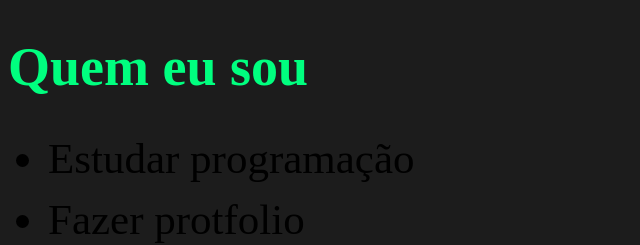
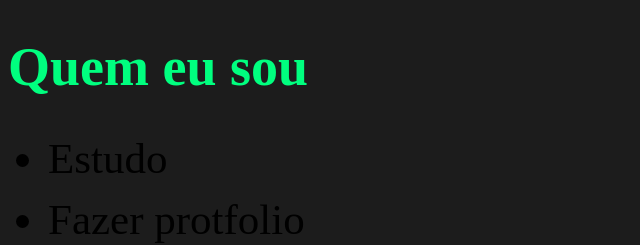
Before and after one commit to caiomede/projeto-1.0, a plain HTML site: page index.html in a window 1280 px wide. Shown: the top 245 px of the page, without its empty margins (0-640 px from the left). Drawn offline with Linux system fonts and the light colour scheme.

Commit message:
comnentario

```diff
--- a/index.html
+++ b/index.html
@@ -10,7 +10,7 @@
         <div>
             <h1 class="title">Quem eu sou</h1>
             <ul>
-                <li class="list-item">Estudar programação</li>
+                <li class="list-item">Estudo</li>
                 <li class="list-item">Fazer protfolio</li>
                 <li class="list-item"></li>
             </ul>
```
